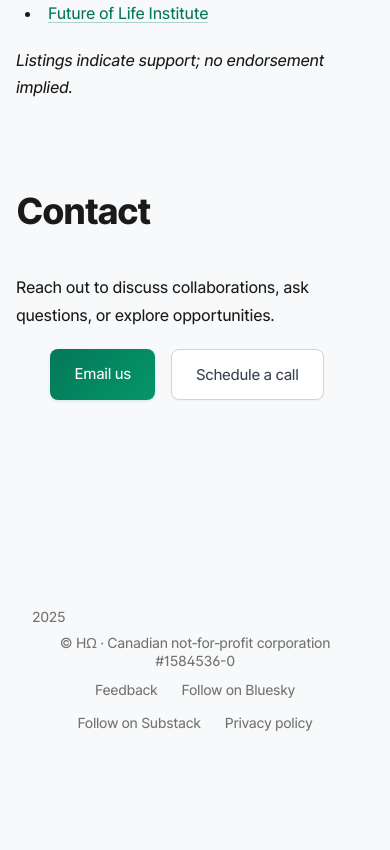
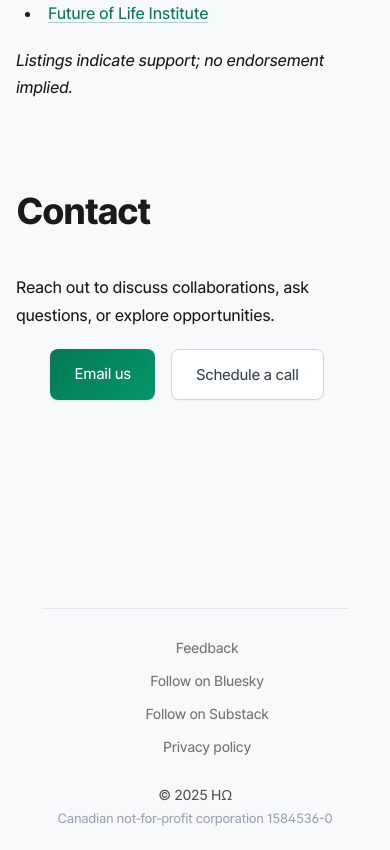
Before and after one commit to HorizonOmega/horizonomega.org, an Astro site: page / in a window 390 px wide. Shown: the part 5872-6722 px from the top of the page. Before the commit the page ends 6639 px from the top, so only its background shows below. Built offline with nearby package versions, Linux system fonts and the light colour scheme; Astro itself is replaced by a stand-in of ours.

Commit message:
footer improvement

```diff
--- a/src/layouts/Layout.astro
+++ b/src/layouts/Layout.astro
@@ -28,17 +28,20 @@ const isFrench = currentLocale === 'fr';
     <article>
       <slot />
     </article>
-    <small style="display: block;">
+    <footer>
       <div class="footer-content">
-        <span class="copyright"><time>{year}</time> © HΩ · Canadian not‑for‑profit corporation #1584536-0</span>
-        <span class="footerlinks">
+        <div class="footer-info">
+          <div class="copyright">© {year} HΩ</div>
+          <div class="legal-info">Canadian not‑for‑profit corporation 1584536-0</div>
+        </div>
+        <nav class="footer-links">
           <a href="https://airtable.com/app2x6pt40F3Xkisy/pagBCOPJWd7KSWe1d/form">{isFrench ? 'Commentaires' : 'Feedback'}</a>
           <a href="https://bsky.app/profile/horizonomega.org">{isFrench ? 'Suivre sur Bluesky' : 'Follow on Bluesky'}</a>
           <a href="https://horizonomega.substack.com/">{isFrench ? 'Suivre sur Substack' : 'Follow on Substack'}</a>
           <a href="https://horizonomega.notion.site/Horizon-Omega-Privacy-policy-92dcc814305a405db968dfcf48b70ab6">{isFrench ? 'Politique de confidentialité' : 'Privacy policy'}</a>
-        </span>
+        </nav>
       </div>
-    </small>
+    </footer>
   </body>
 </html>
 
@@ -176,14 +179,14 @@ const isFrench = currentLocale === 'fr';
     margin-right: auto;
   }
 
-  /* Footer styles - exactly like Nextra */
-  small {
+  /* Footer styles */
+  footer {
     max-width: 90ch;
     margin-left: auto;
     margin-right: auto;
-    margin-top: 4rem;
-    margin-bottom: 2rem;
-    padding: 0 1rem;
+    margin-top: 5rem;
+    padding: 2rem 1rem 2rem;
+    border-top: 1px solid #e5e7eb;
     color: #737373;
     font-size: 0.875rem;
   }
@@ -191,54 +194,86 @@ const isFrench = currentLocale === 'fr';
   .footer-content {
     display: flex;
     justify-content: space-between;
-    align-items: center;
-    flex-wrap: wrap;
-    gap: 1rem;
+    align-items: flex-start;
+    gap: 2rem;
+  }
+
+  .footer-info {
+    display: flex;
+    flex-direction: column;
+    gap: 0.375rem;
   }
 
   .copyright {
+    font-weight: 500;
+    color: #525252;
+  }
+
+  .legal-info {
+    font-size: 0.8125rem;
+    color: #9ca3af;
+  }
+
+  .footer-links {
     display: flex;
     flex-wrap: wrap;
-    gap: 0.5rem;
-    align-items: center;
+    gap: 0.125rem;
+    justify-content: flex-end;
   }
 
-  .footerlinks {
-    display: flex;
-    flex-wrap: wrap;
-    gap: 0.5rem;
-  }
-
-  .footerlinks a {
-    padding: 0 0.5rem;
+  .footer-links a {
+    padding: 0.375rem 0.75rem;
     color: #737373;
     text-decoration: none;
     white-space: nowrap;
+    border-radius: 0.375rem;
+    transition: all 0.15s ease;
   }
 
-  .footerlinks a:hover {
-    text-decoration: underline;
+  .footer-links a:hover {
+    color: #047857;
+    background: #f3f4f6;
   }
 
-  .footerlinks a:focus-visible {
+  .footer-links a:focus-visible {
     outline: 2px solid #047857;
     outline-offset: 2px;
-    border-radius: 2px;
+    border-radius: 0.375rem;
   }
 
   @media screen and (max-width: 768px) {
+    footer {
+      margin-top: 4rem;
+      padding: 1.5rem 1rem 1.5rem;
+    }
+
     .footer-content {
       flex-direction: column;
+      align-items: center;
       text-align: center;
-      gap: 0.5rem;
+      gap: 1.5rem;
     }
 
-    .footerlinks {
-      justify-content: center;
+    .footer-info {
+      order: 2;
     }
 
-    .footerlinks a {
-      padding: 0.25rem 0.5rem;
+    .footer-links {
+      order: 1;
+      justify-content: center;
+      gap: 0.25rem;
+    }
+  }
+
+  @media screen and (max-width: 480px) {
+    .footer-links {
+      flex-direction: column;
+      width: 100%;
+    }
+
+    .footer-links a {
+      width: 100%;
+      text-align: center;
     }
   }
 
```
